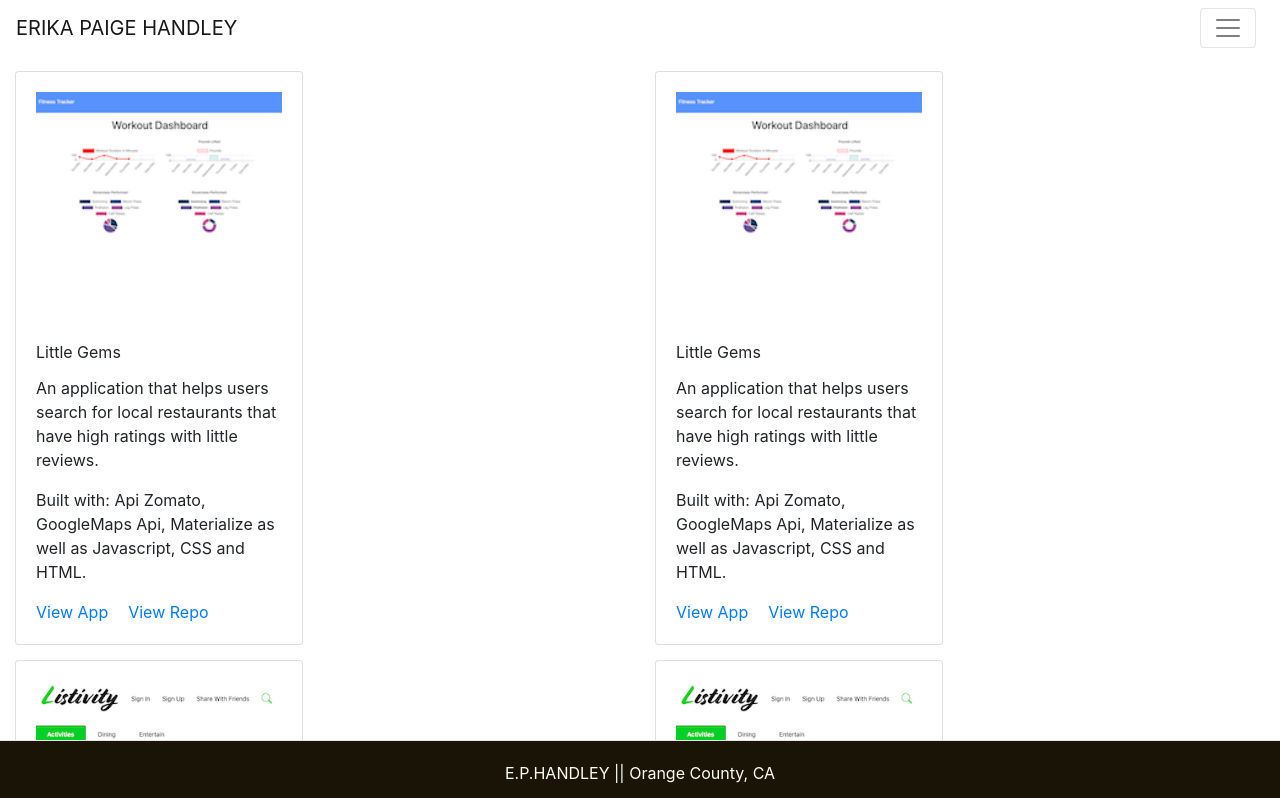
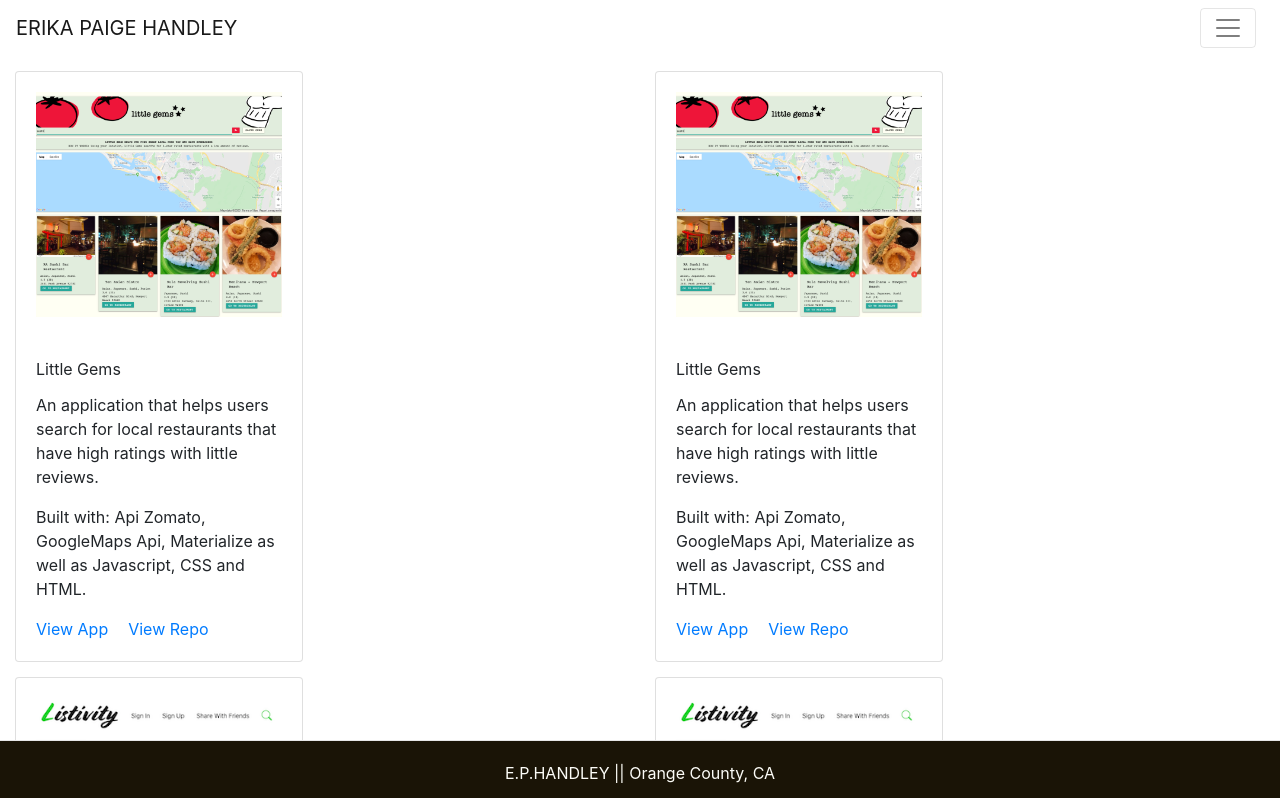
Before and after one commit to erikapaige/portfolioReact, a React (Create React App) app: page /portfolio in a window 1280 px wide. Shown: the top 798 px of the page. Built offline with nearby package versions, Linux system fonts and the light colour scheme.

Commit message:
updated img project 1

```diff
--- a/src/pages/Portfolio/Portfolio.js
+++ b/src/pages/Portfolio/Portfolio.js
@@ -20,7 +20,7 @@ const portfolioList = [
     repoText: 'View Repo',
     text: 'An application that helps users search for local restaurants that have high ratings with little reviews.',
     tech: 'Built with: Api Zomato, GoogleMaps Api, Materialize as well as Javascript, CSS and HTML.',
-    img: require('../../assets/imgs/fitnessTracker.png'),
+    img: require('../../assets/imgs/projectOne.png'),
     imgText: 'image of homepage'
   },
   {
```
